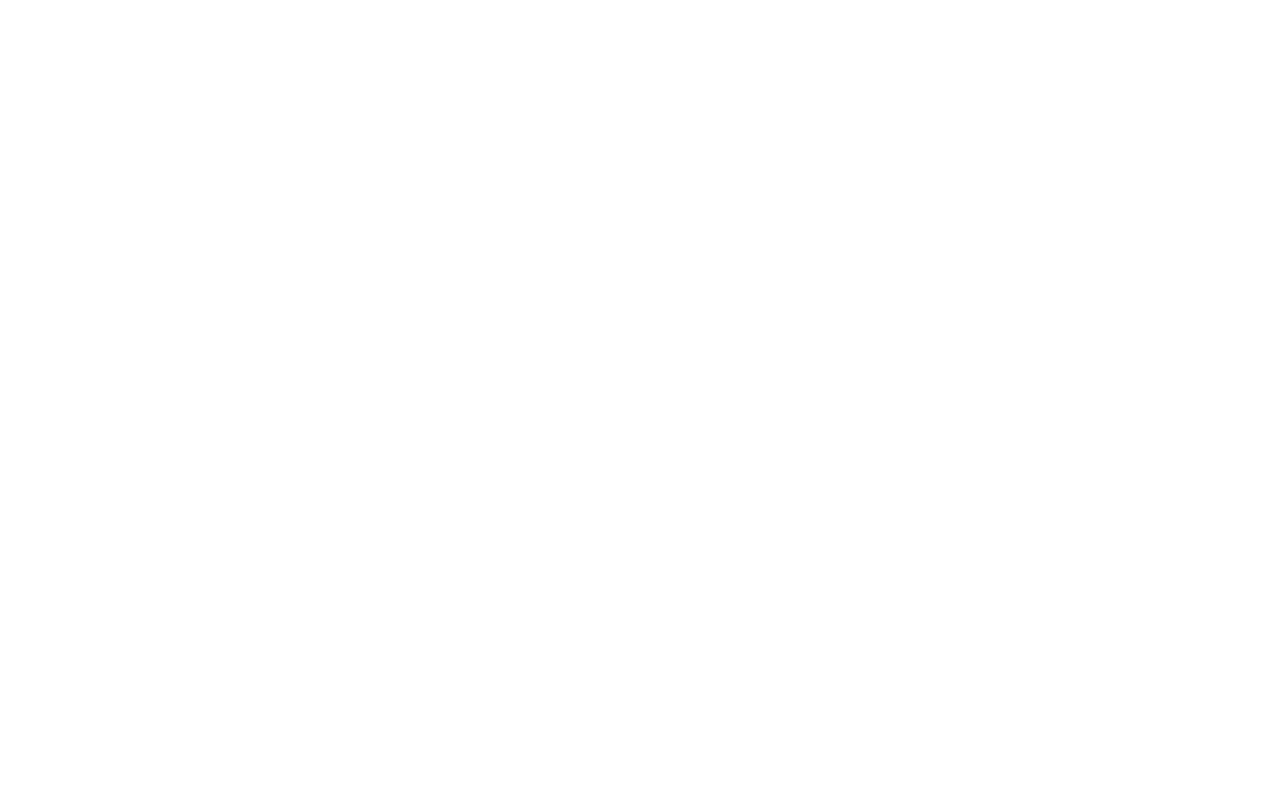
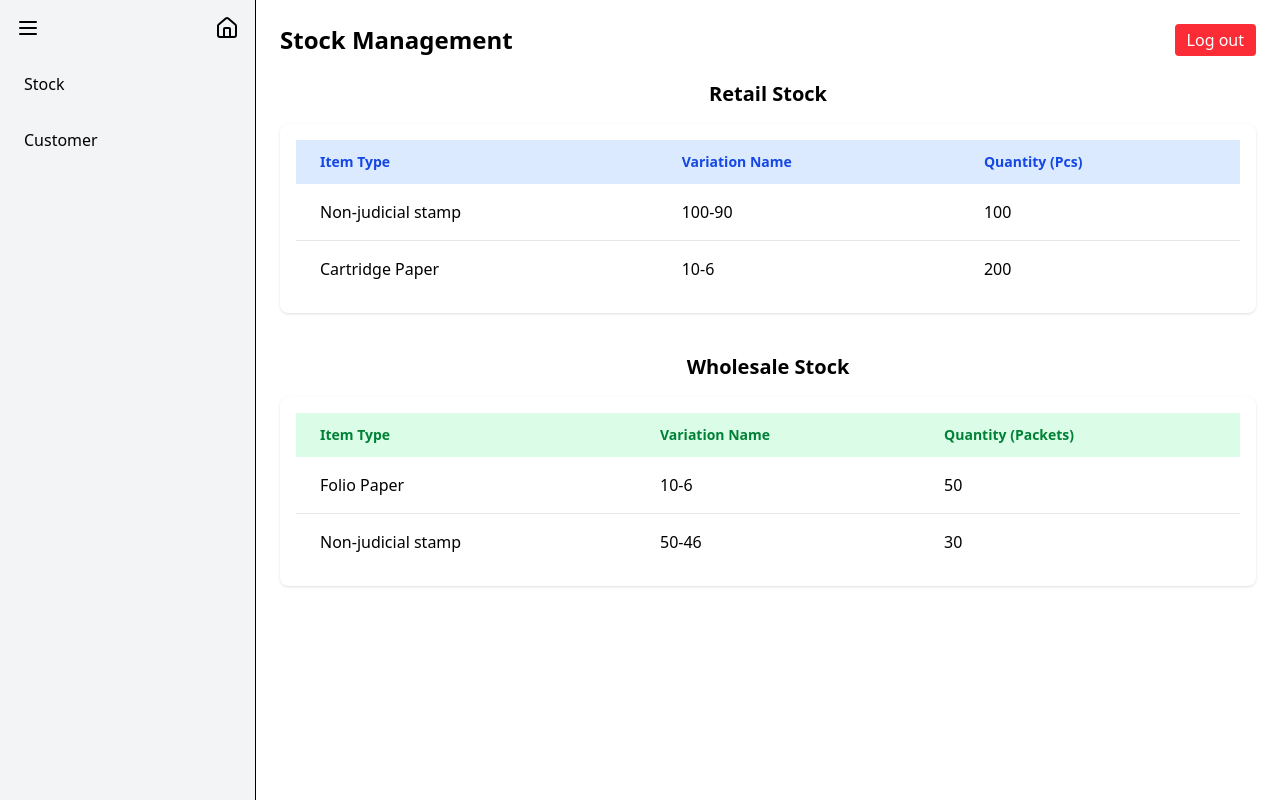
Before and after one commit to sadiq1020/inventory-app, a React (Vite) app: page /stock in a window 1280 px wide. Before the commit this address had no page. Built offline with nearby package versions, Linux system fonts and the light colour scheme.

Commit message:
Stock page created

```diff
--- a/src/App.jsx
+++ b/src/App.jsx
@@ -3,12 +3,14 @@ import React from 'react';
 import { Routes, Route } from 'react-router-dom';
 import HomePage from './components/HomePage';
 import CustomerList from './pages/CustomerList'; // or wherever your component lives
+import StockPage from './pages/StockPage';
 
 function App() {
   return (
     <Routes>
       <Route path="/" element={<HomePage />} />
       <Route path="/customers" element={<CustomerList />} />
+      <Route path="/stock" element={<StockPage />} />
     </Routes>
   );
 }
--- a/src/components/Sidebar.jsx
+++ b/src/components/Sidebar.jsx
@@ -15,9 +15,9 @@ function Sidebar() {
         <Link to="/"><Home className="w-6 h-6" /></Link>
       </div>
       <nav className="flex flex-col gap-4">
-        <button className="text-left p-2 hover:bg-gray-200 rounded">
+        <Link to="/stock" className="text-left p-2 hover:bg-gray-200 rounded">
           Stock
-        </button>
+        </Link>
         <Link to="/customers" className="p-2 hover:bg-gray-200 rounded block">
           Customer
         </Link>
--- /dev/null
+++ b/src/pages/StockPage.jsx
@@ -0,0 +1,91 @@
+// src/pages/StockPage.jsx
+import React from "react";
+import Sidebar from "../components/Sidebar";
+import PageHeader from "../components/PageHeader";
+
+function StockPage() {
+
+    const dummyRetailStock = [
+        { itemType: "Non-judicial stamp", variationName: "100-90", quantity: 100 },
+        { itemType: "Cartridge Paper", variationName: "10-6", quantity: 200 },
+        // add more later
+    ];
+
+    const dummyWholesaleStock = [
+        { itemType: "Folio Paper", variationName: "10-6", quantity: 50 },
+        { itemType: "Non-judicial stamp", variationName: "50-46", quantity: 30 },
+        // add more later
+    ];
+
+    return (
+        <div className="flex h-screen">
+            {/* Sidebar */}
+            <Sidebar />
+
+            {/* Main Content */}
+            <div className="flex-1 p-6 overflow-auto">
+                <div className="flex items-center justify-between mb-6">
+                    <h2 className="text-2xl font-bold">Stock Management</h2>
+
+                    {/* Only Log Out Button */}
+                    <button className="px-3 py-1 bg-red-500 text-white rounded hover:bg-red-600">
+                        Log out
+                    </button>
+                </div>
+
+                {/* Retail Stock Table */}
+                <section className="mb-10 flex flex-col items-center">
+                    <h3 className="text-xl font-semibold mb-4">Retail Stock</h3>
+                    <div className="overflow-x-auto bg-white rounded-lg shadow p-4 w-full max-w-5xl">
+                        <table className="w-full table-auto">
+                            <thead className="bg-blue-100">
+                                <tr>
+                                    <th className="px-6 py-3 text-left text-sm font-semibold text-blue-700">Item Type</th>
+                                    <th className="px-6 py-3 text-left text-sm font-semibold text-blue-700">Variation Name</th>
+                                    <th className="px-6 py-3 text-left text-sm font-semibold text-blue-700">Quantity (Pcs)</th>
+                                </tr>
+                            </thead>
+                            <tbody className="divide-y divide-gray-200">
+                                {dummyRetailStock.map((item, index) => (
+                                    <tr key={index} className="hover:bg-gray-50">
+                                        <td className="px-6 py-4">{item.itemType}</td>
+                                        <td className="px-6 py-4">{item.variationName}</td>
+                                        <td className="px-6 py-4">{item.quantity}</td>
+                                    </tr>
+                                ))}
+                            </tbody>
+                        </table>
+                    </div>
+                </section>
+
+                {/* Wholesale Stock Table */}
+                <section className="flex flex-col items-center">
+                    <h3 className="text-xl font-semibold mb-4">Wholesale Stock</h3>
+                    <div className="overflow-x-auto bg-white rounded-lg shadow p-4 w-full max-w-5xl">
+                        <table className="w-full table-auto">
+                            <thead className="bg-green-100">
+                                <tr>
+                                    <th className="px-6 py-3 text-left text-sm font-semibold text-green-700">Item Type</th>
+                                    <th className="px-6 py-3 text-left text-sm font-semibold text-green-700">Variation Name</th>
+                                    <th className="px-6 py-3 text-left text-sm font-semibold text-green-700">Quantity (Packets)</th>
+                                </tr>
+                            </thead>
+                            <tbody className="divide-y divide-gray-200">
+                                {dummyWholesaleStock.map((item, index) => (
+                                    <tr key={index} className="hover:bg-gray-50">
+                                        <td className="px-6 py-4">{item.itemType}</td>
+                                        <td className="px-6 py-4">{item.variationName}</td>
+                                        <td className="px-6 py-4">{item.quantity}</td>
+                                    </tr>
+                                ))}
+                            </tbody>
+                        </table>
+                    </div>
+                </section>
+
+            </div>
+        </div>
+    );
+}
+
+export default StockPage;
```
